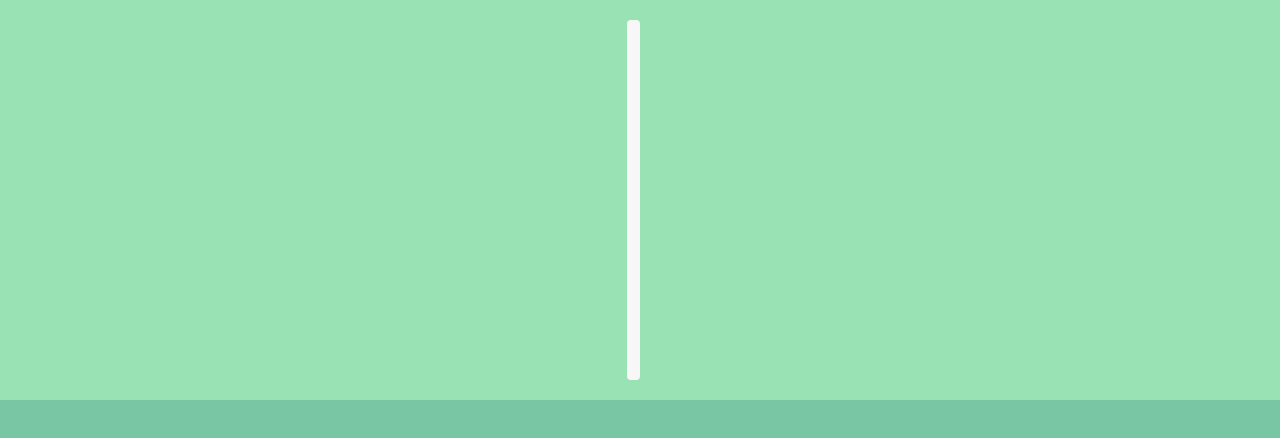
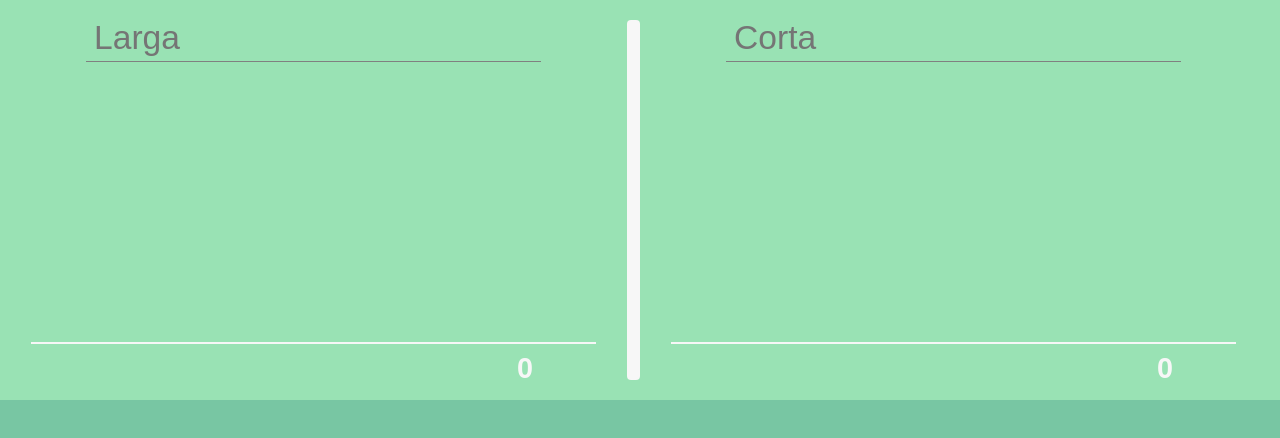
Before and after one commit to WasAlexis/blackdots, a plain HTML site: page index.html in a window 1280 px wide. Drawn offline with Linux system fonts and the light colour scheme.

Commit message:
feat: add visual elements for layout team

```diff
--- a/index.html
+++ b/index.html
@@ -8,9 +8,17 @@
 </head>
 <body>
     <div class="board">
-        <div class="left-side"></div>
+        <div class="left-side">
+            <input type="text" class="team-name" placeholder="Larga">
+            <div class="history"></div>
+            <span class="sum-total" id="sum-left">0</span>
+        </div>
         <div class="line"></div>
-        <div class="right-side"></div>
+        <div class="right-side">
+            <input type="text" class="team-name" placeholder="Corta">
+            <div class="history"></div>
+            <span class="sum-total" id="sum-right">0</span>
+        </div>
     </div>
     <script src="./scripts.js"></script>
 </body>
--- a/styles.css
+++ b/styles.css
@@ -23,6 +23,12 @@ h1 {
     color: var(--lightText);
 }
 
+input[type="text"] {
+    padding: 4px 8px;
+    border: none;
+    outline: none;
+}
+
 /* styles for components */
 
 .board {
@@ -34,8 +40,22 @@ h1 {
 }
 
 .board .left-side, .board .right-side {
+    display: flex;
+    flex-direction: column;
+    justify-content: center;
+    align-items: center;
     width: 49%;
     height: 100%;
+}
+
+.board .left-side .sum-total, .board .right-side .sum-total {
+    margin-top: 1vh;
+    width: 70%;
+    text-align: right;
+    font-family: sans-serif;
+    font-size: calc(1vw + 2vh);
+    font-weight: bolder;
+    color: var(--lightText);
 }
 
 .board .line {
@@ -44,3 +64,19 @@ h1 {
     background-color: var(--lightText);
     border-radius: 4px;
 }
+
+.team-name {
+    width: 70%;
+    font-size: calc(2vw + 1vh);
+    background-color: transparent;
+    border-bottom: 1px solid gray !important;
+}
+
+.history {
+    display: flex;
+    flex-direction: column;
+    align-items: flex-end;
+    width: 90%;
+    height: 70%;
+    border-bottom: 2px solid var(--lightText);
+}
```
